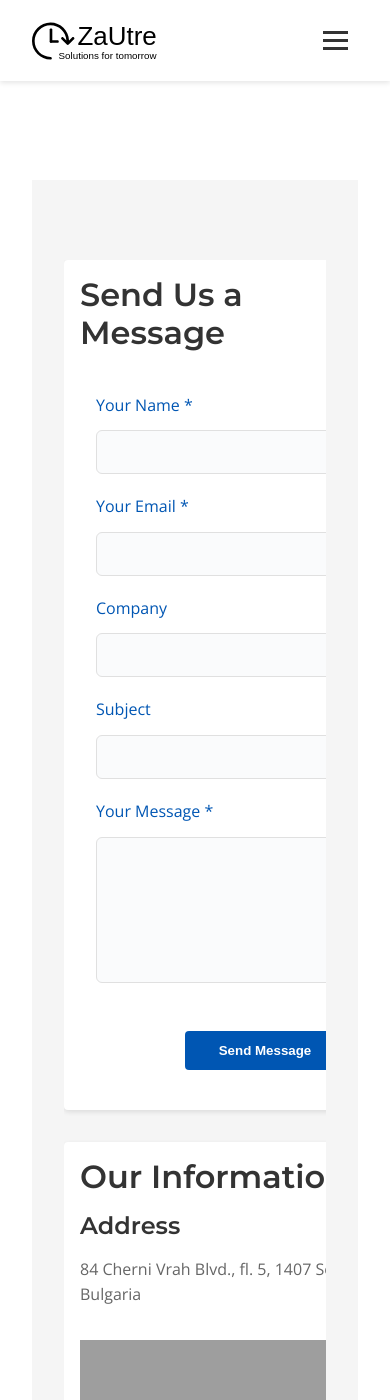
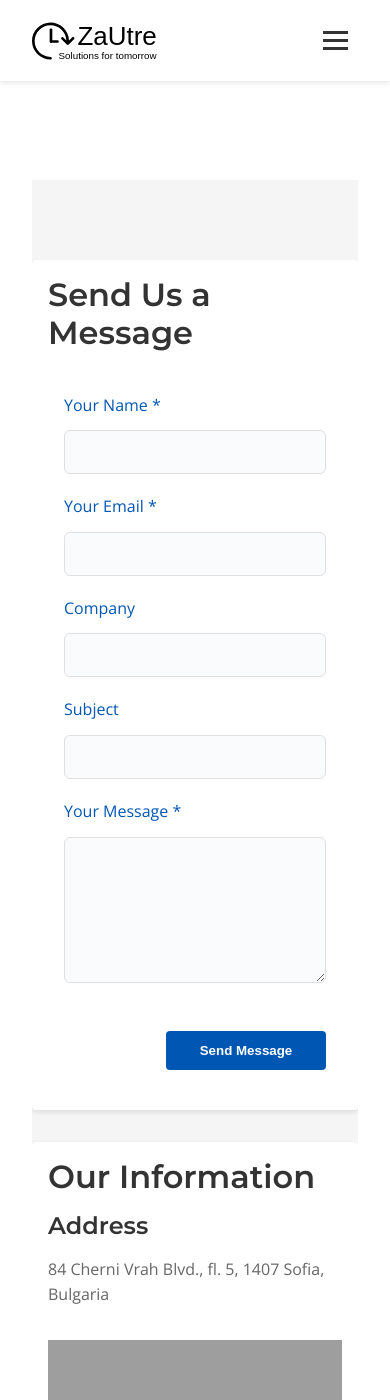
Before and after one commit to ZaUtre/zautre.com, a Jekyll site: the page built from contact.md, in a window 390 px wide and 1400 px high, scrolled down 763 px. Built offline with Jekyll 4.4.1, drawn with Linux system fonts in a browser that asks for light colours; grey boxes are pictures that could not be loaded.

Commit message:
fix contact us form

```diff
--- /dev/null
+++ b/assets/css/components/contact.css
@@ -0,0 +1,5 @@
+@media (max-width: 768px) {
+    .contact-main .container {
+        padding: 0;
+    }
+}
--- a/assets/css/main.css
+++ b/assets/css/main.css
@@ -13,6 +13,7 @@
 @import 'components/projects.css';
 @import 'components/testimonials.css';
 @import 'components/about.css';
-@import 'components/careers.css'; /* Added careers page styles */
+@import 'components/careers.css';
+@import 'components/contact.css';
 @import 'components/cta.css';
 @import 'components/footer.css';
--- a/contact.md
+++ b/contact.md
@@ -25,7 +25,7 @@ permalink: /contact/
     <div class="contact-grid grid grid--2col">
       <div class="contact-form-container card">
         <h2>Send Us a Message</h2>
-        <form class="contact-form" action="https://formspree.io/f/your-formspree-id" method="POST">
+        <form class="contact-form" action="https://formspree.io/f/xrbqybvg" method="POST">
           <div class="form-group">
             <label for="name">Your Name *</label>
             <input type="text" name="name" id="name" required>
```
